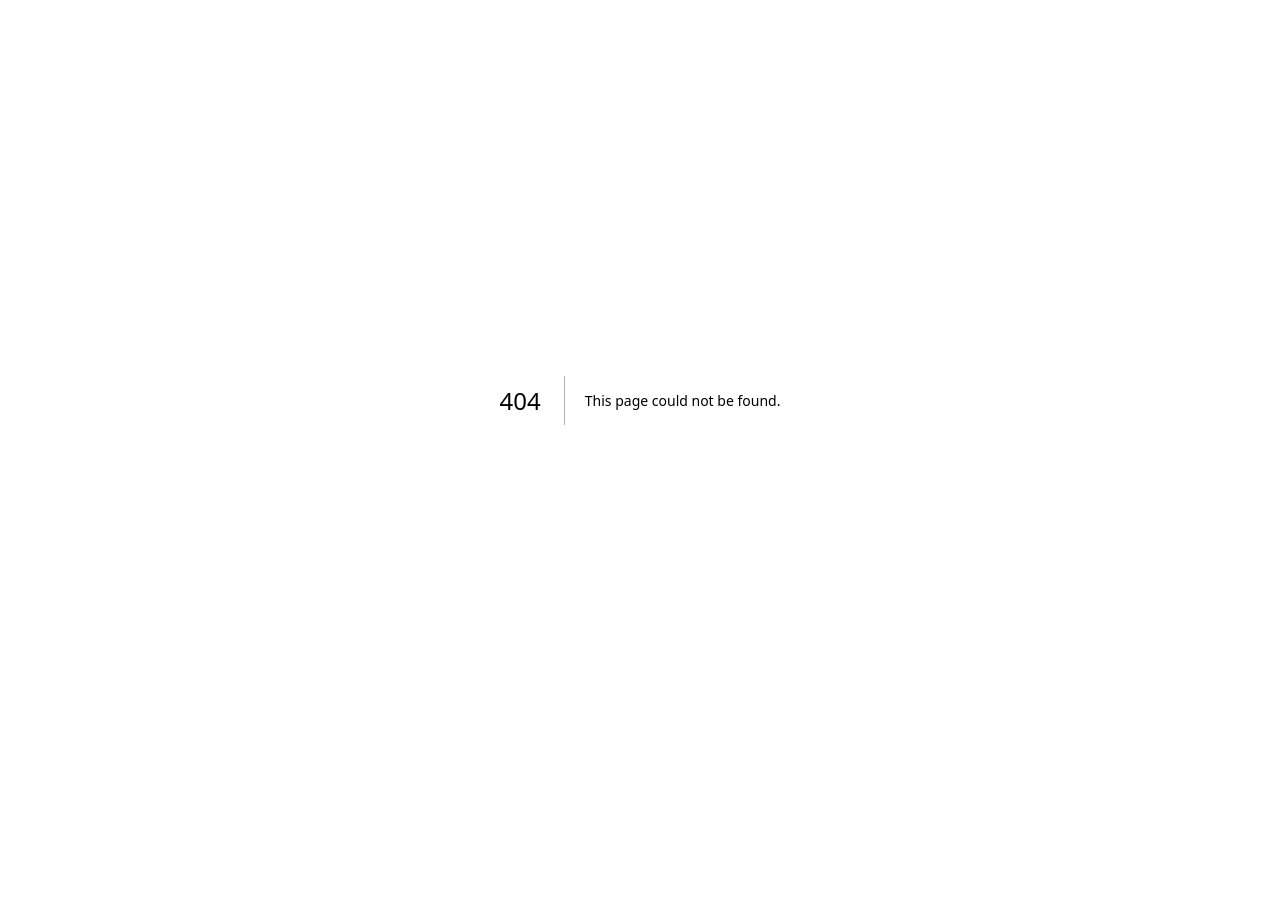
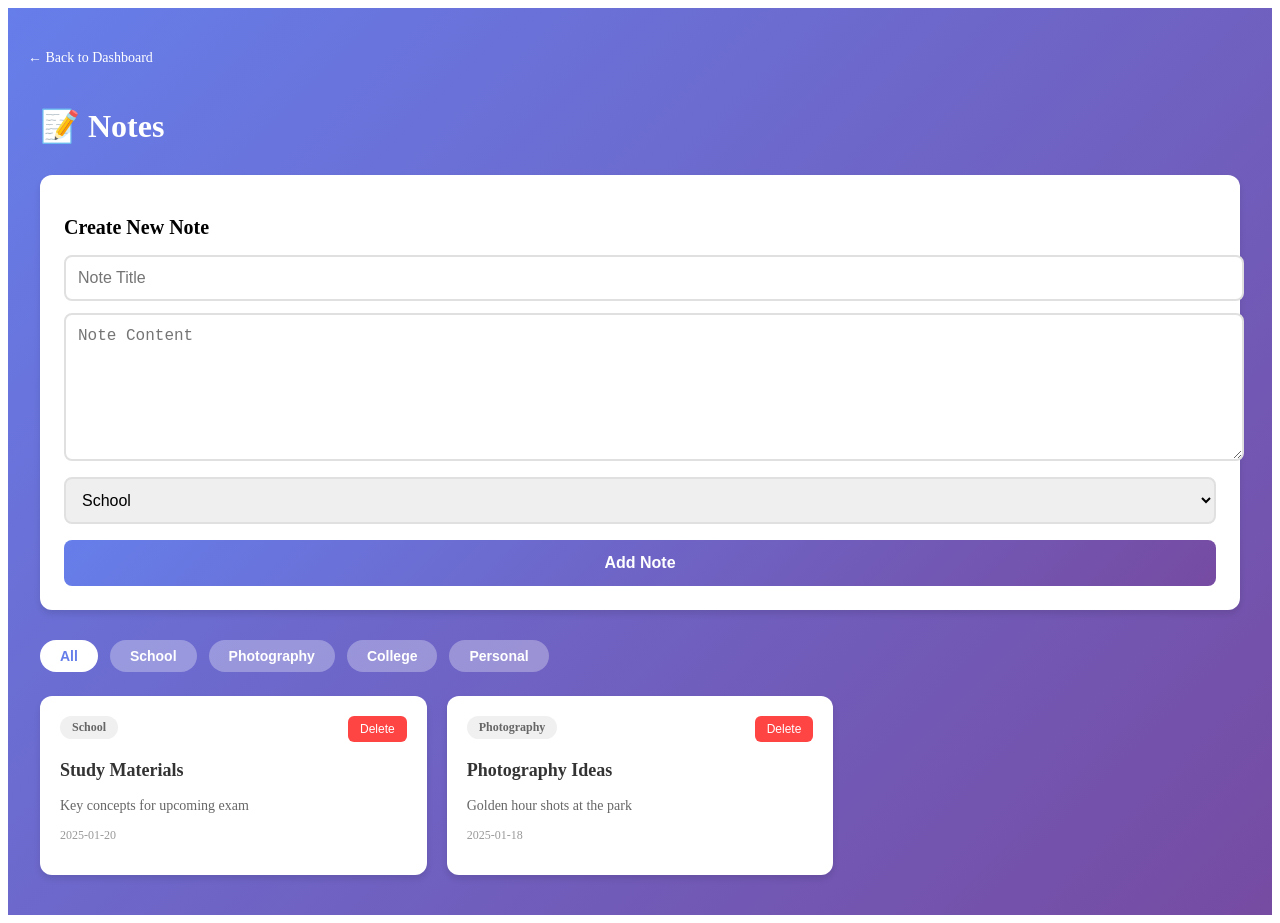
Before and after one commit to Geny33333/nextjs-final-deploy-jan2025, a Next.js app: page /notes in a window 1280 px wide. Before the commit this address had no page. Before the commit the page ends 800 px from the top, so only its background shows below. Built offline with nearby package versions, Linux system fonts and the light colour scheme.

Commit message:
Add Notes page with create, filter and delete functionality

```diff
--- /dev/null
+++ b/pages/notes.js
@@ -0,0 +1,119 @@
+import { useState } from 'react';
+import Link from 'next/link';
+
+export default function Notes() {
+  const [notes, setNotes] = useState([
+    { id: 1, title: 'Study Materials', content: 'Key concepts for upcoming exam', date: '2025-01-20', category: 'School' },
+    { id: 2, title: 'Photography Ideas', content: 'Golden hour shots at the park', date: '2025-01-18', category: 'Photography' },
+  ]);
+  const [newNote, setNewNote] = useState({ title: '', content: '', category: 'School' });
+  const [filter, setFilter] = useState('All');
+
+  const addNote = () => {
+    if (newNote.title && newNote.content) {
+      const note = {
+        id: notes.length + 1,
+        ...newNote,
+        date: new Date().toISOString().split('T')[0]
+      };
+      setNotes([note, ...notes]);
+      setNewNote({ title: '', content: '', category: 'School' });
+    }
+  };
+
+  const deleteNote = (id) => {
+    setNotes(notes.filter(note => note.id !== id));
+  };
+
+  const filteredNotes = filter === 'All' ? notes : notes.filter(note => note.category === filter);
+
+  return (
+    <div style={{ minHeight: '100vh', background: 'linear-gradient(135deg, #667eea 0%, #764ba2 100%)', padding: '40px 20px' }}>
+      <Link href="/">
+        <a style={{ color: 'white', textDecoration: 'none', fontSize: '14px', marginBottom: '20px', display: 'inline-block' }}>← Back to Dashboard</a>
+      </Link>
+
+      <div style={{ maxWidth: '1200px', margin: '0 auto' }}>
+        <h1 style={{ color: 'white', fontSize: '32px', fontWeight: 'bold', marginBottom: '30px' }}>📝 Notes</h1>
+
+        {/* Add Note Form */}
+        <div style={{ background: 'white', borderRadius: '12px', padding: '24px', marginBottom: '30px', boxShadow: '0 4px 6px rgba(0,0,0,0.1)' }}>
+          <h2 style={{ fontSize: '20px', fontWeight: '600', marginBottom: '16px' }}>Create New Note</h2>
+          <input
+            type="text"
+            placeholder="Note Title"
+            value={newNote.title}
+            onChange={(e) => setNewNote({...newNote, title: e.target.value})}
+            style={{ width: '100%', padding: '12px', border: '2px solid #e0e0e0', borderRadius: '8px', marginBottom: '12px', fontSize: '16px' }}
+          />
+          <textarea
+            placeholder="Note Content"
+            value={newNote.content}
+            onChange={(e) => setNewNote({...newNote, content: e.target.value})}
+            style={{ width: '100%', padding: '12px', border: '2px solid #e0e0e0', borderRadius: '8px', marginBottom: '12px', fontSize: '16px', minHeight: '120px' }}
+          />
+          <select
+            value={newNote.category}
+            onChange={(e) => setNewNote({...newNote, category: e.target.value})}
+            style={{ width: '100%', padding: '12px', border: '2px solid #e0e0e0', borderRadius: '8px', marginBottom: '16px', fontSize: '16px' }}
+          >
+            <option>School</option>
+            <option>Photography</option>
+            <option>College</option>
+            <option>Personal</option>
+          </select>
+          <button
+            onClick={addNote}
+            style={{ background: 'linear-gradient(135deg, #667eea 0%, #764ba2 100%)', color: 'white', padding: '14px 28px', border: 'none', borderRadius: '8px', fontSize: '16px', fontWeight: '600', cursor: 'pointer', width: '100%' }}
+          >
+            Add Note
+          </button>
+        </div>
+
+        {/* Filter */}
+        <div style={{ display: 'flex', gap: '12px', marginBottom: '24px', flexWrap: 'wrap' }}>
+          {['All', 'School', 'Photography', 'College', 'Personal'].map(cat => (
+            <button
+              key={cat}
+              onClick={() => setFilter(cat)}
+              style={{
+                padding: '8px 20px',
+                border: 'none',
+                borderRadius: '20px',
+                background: filter === cat ? 'white' : 'rgba(255,255,255,0.3)',
+                color: filter === cat ? '#667eea' : 'white',
+                cursor: 'pointer',
+                fontWeight: '600',
+                fontSize: '14px'
+              }}
+            >
+              {cat}
+            </button>
+          ))}
+        </div>
+
+        {/* Notes Grid */}
+        <div style={{ display: 'grid', gridTemplateColumns: 'repeat(auto-fill, minmax(300px, 1fr))', gap: '20px' }}>
+          {filteredNotes.map(note => (
+            <div key={note.id} style={{ background: 'white', borderRadius: '12px', padding: '20px', boxShadow: '0 4px 6px rgba(0,0,0,0.1)', position: 'relative' }}>
+              <div style={{ display: 'flex', justifyContent: 'space-between', alignItems: 'start', marginBottom: '12px' }}>
+                <span style={{ background: '#f0f0f0', padding: '4px 12px', borderRadius: '12px', fontSize: '12px', fontWeight: '600', color: '#666' }}>
+                  {note.category}
+                </span>
+                <button
+                  onClick={() => deleteNote(note.id)}
+                  style={{ background: '#ff4444', color: 'white', border: 'none', borderRadius: '6px', padding: '6px 12px', cursor: 'pointer', fontSize: '12px' }}
+                >
+                  Delete
+                </button>
+              </div>
+              <h3 style={{ fontSize: '18px', fontWeight: '600', marginBottom: '8px', color: '#333' }}>{note.title}</h3>
+              <p style={{ color: '#666', fontSize: '14px', lineHeight: '1.5', marginBottom: '12px' }}>{note.content}</p>
+              <p style={{ fontSize: '12px', color: '#999' }}>{note.date}</p>
+            </div>
+          ))}
+        </div>
+      </div>
+    </div>
+  );
+}
```
